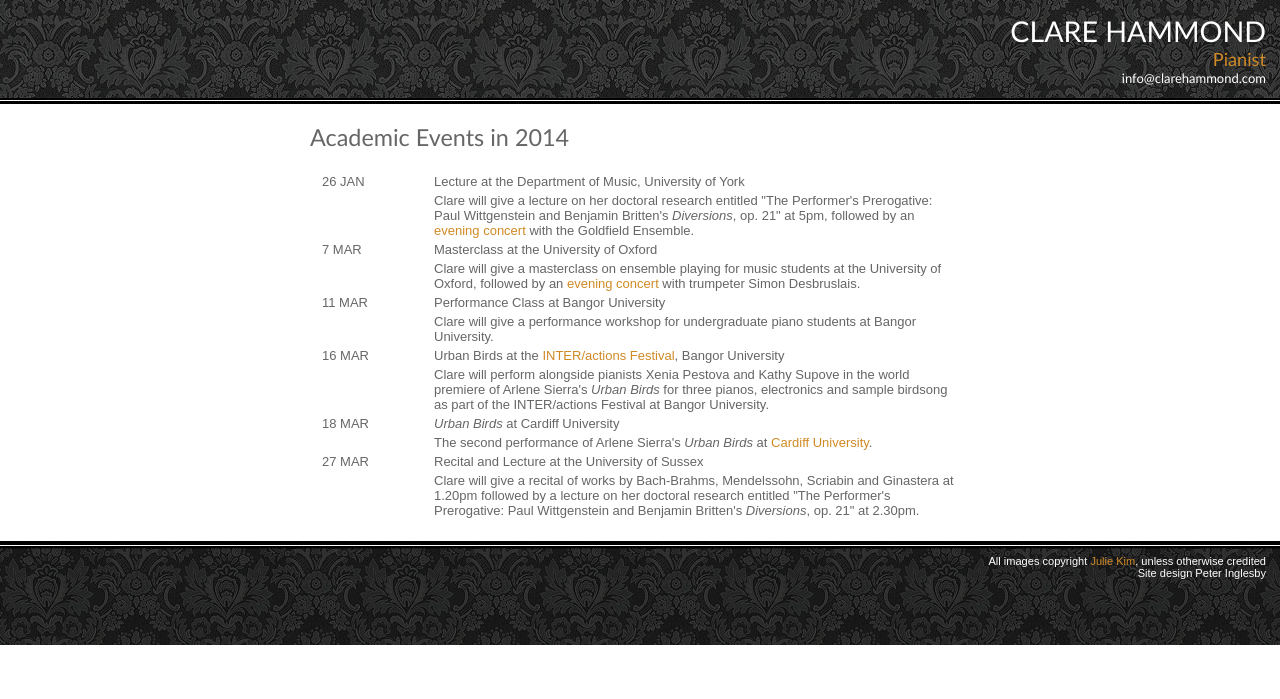
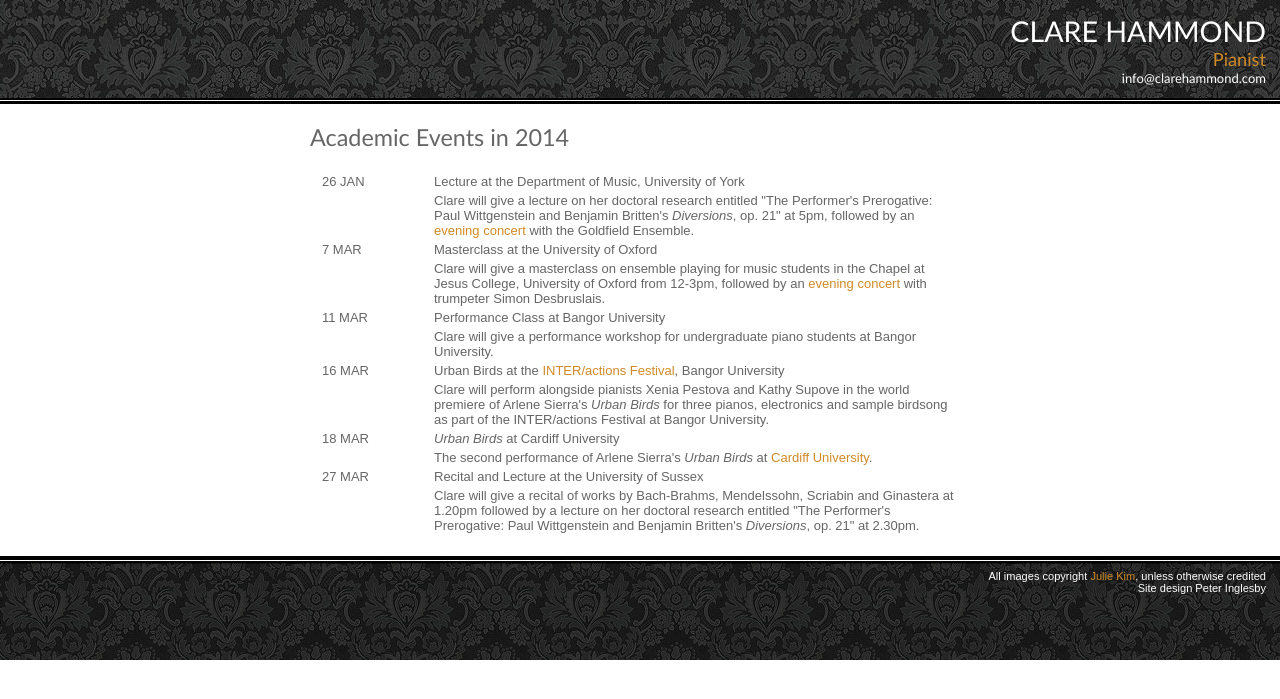
Before and after one commit to hammonc/clarehammond.com, a Jekyll site: the page built from academic-events.html, in a window 1280 px wide. Shown: the top 699 px of the page. Built offline with Jekyll 4.4.1, drawn with Linux system fonts in a browser that asks for light colours.

Commit message:
concerts

```diff
--- a/academic-events.html
+++ b/academic-events.html
@@ -9,7 +9,7 @@ layout: repertoire
     <tr><td></td><td>Clare will give a lecture on her doctoral research entitled "The Performer's Prerogative: Paul Wittgenstein and Benjamin Britten's <em>Diversions</em>, op. 21" at 5pm, followed by an <a href="http://www.york.ac.uk/concerts/programme/goldfieldensemble/" target="_blank">evening concert</a> with the Goldfield Ensemble.</td></tr>
 
     <tr><td class="event-date">7 MAR</td><td>Masterclass at the University of Oxford</td></tr>
-    <tr><td></td><td>Clare will give a masterclass on ensemble playing for music students at the University of Oxford, followed by an <a href="http://www.st-annes.ox.ac.uk/about/events/event?tx_cal_controller%5Btype%5D=tx_cal_phpicalendar&tx_cal_controller%5Buid%5D=494&tx_cal_controller%5Byear%5D=2014&tx_cal_controller%5Bmonth%5D=03&tx_cal_controller%5Bday%5D=07&cHash=f434a09910fe6fb5ef3ef3f41f6da221" target="_blank">evening concert</a> with trumpeter Simon Desbruslais.</td></tr>
+    <tr><td></td><td>Clare will give a masterclass on ensemble playing for music students in the Chapel at Jesus College, University of Oxford from 12-3pm, followed by an <a href="http://www.st-annes.ox.ac.uk/about/events/event?tx_cal_controller%5Btype%5D=tx_cal_phpicalendar&tx_cal_controller%5Buid%5D=494&tx_cal_controller%5Byear%5D=2014&tx_cal_controller%5Bmonth%5D=03&tx_cal_controller%5Bday%5D=07&cHash=f434a09910fe6fb5ef3ef3f41f6da221" target="_blank">evening concert</a> with trumpeter Simon Desbruslais.</td></tr>
 
     <tr><td class="event-date">11 MAR</td><td>Performance Class at Bangor University</td></tr>
     <tr><td></td><td>Clare will give a performance workshop for undergraduate piano students at Bangor University.</td></tr>
```
Also changed, not shown: concerts.html (+7 -1 lines).
